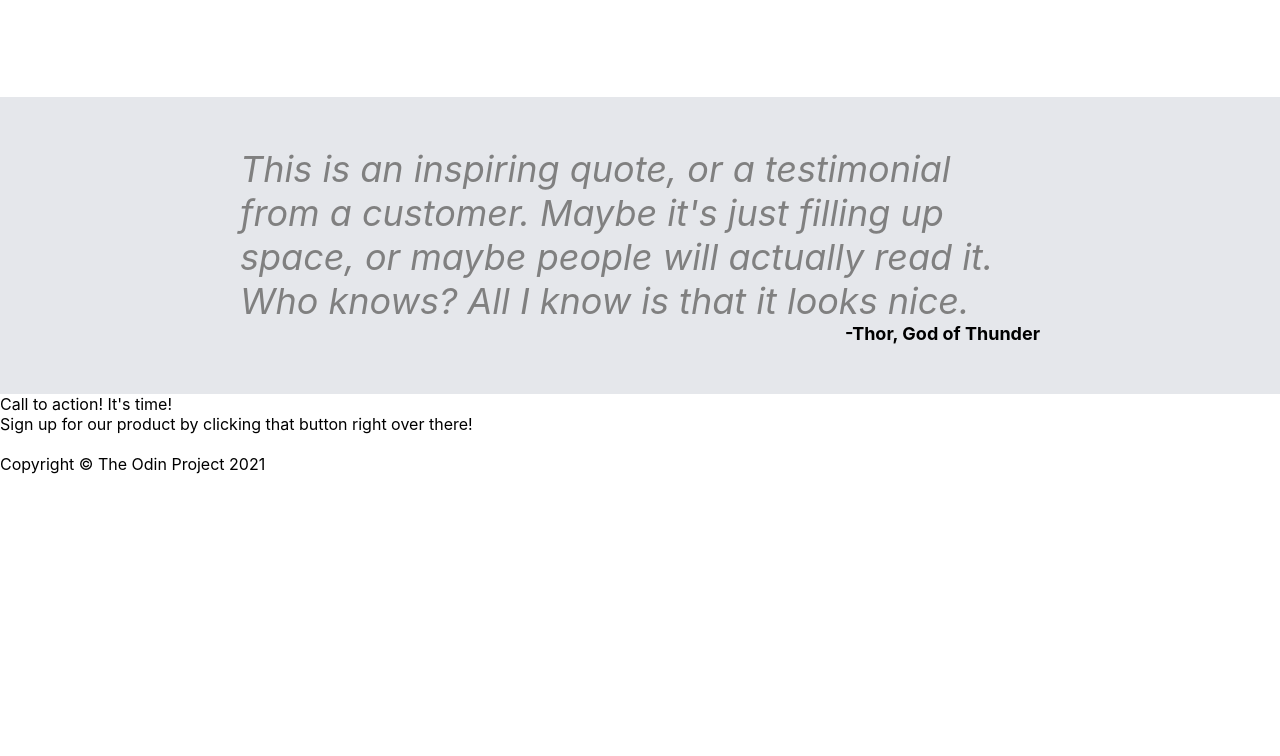
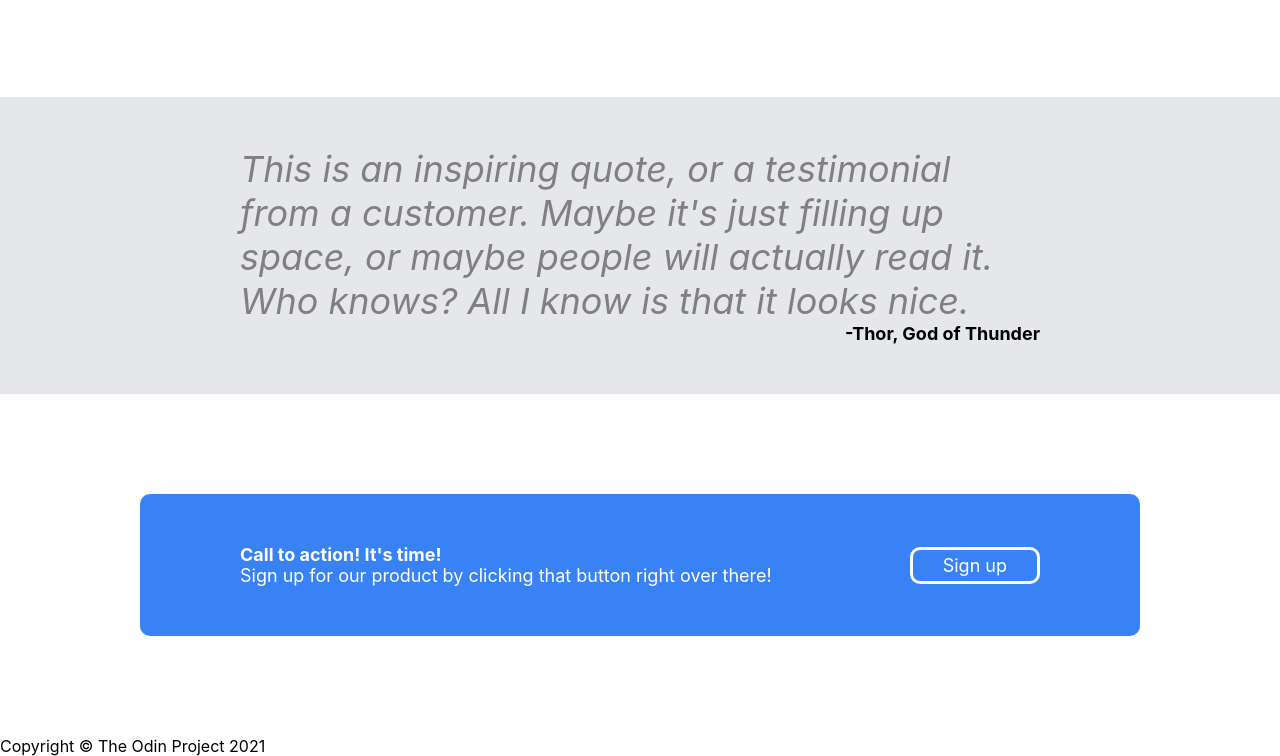
Before and after one commit to NARVS1999/landing-page, a plain HTML site: page index.html in a window 1280 px wide. Shown: the part 740-1496 px from the top of the page. Before the commit the page ends 1214 px from the top, so only its background shows below. Drawn offline with Linux system fonts and the light colour scheme.

Commit message:
added css signup content

```diff
--- a/index.html
+++ b/index.html
@@ -56,8 +56,8 @@
                 <p class="quote-ref">-Thor, God of Thunder</p>
             </div>
         </div>
-        <div>
-            <div>
+        <div class="signup-content">
+            <div class="signup-main-container">
                 <div class="signup-container">
                     <p class="signup-heading">Call to action! It's time!</p>
                     <p class="sighup-subtext">Sign up for our product by clicking that button right over there!</p>
--- a/styel.css
+++ b/styel.css
@@ -84,7 +84,6 @@ ul {
 a {
     color: #fff;
     text-decoration: none;
-
 }
 
 .middle-content {
@@ -157,6 +156,38 @@ a {
     font-weight: bold;
 }
 
+.signup-content {
+    width: 1000px;
+    margin: 0 auto;
+}
+
+.signup-main-container {
+    display: flex;
+    margin: 100px auto;
+    background-color: #3882f6;
+    color: white;
+    padding: 50px 100px;
+    border-radius: 10px;
+    font-size: 18px;
+}
+
+.signup-heading {
+    font-weight: bolder;
+}
+
+.signup-button {
+    margin-left: auto;
+    display: flex;
+    align-items: center;
+
+}
+
+.signup-button a {
+    border: 3px solid white;
+    border-radius: 10px;
+    padding: 5px 30px;
+}
+
 .lower-content {
 
 }
```
